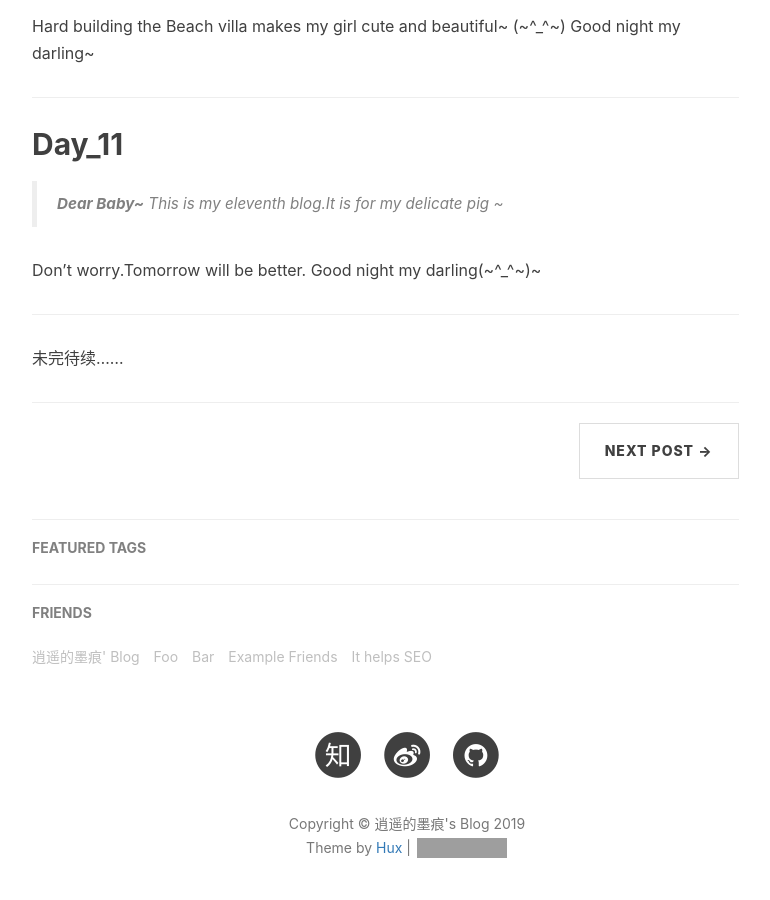
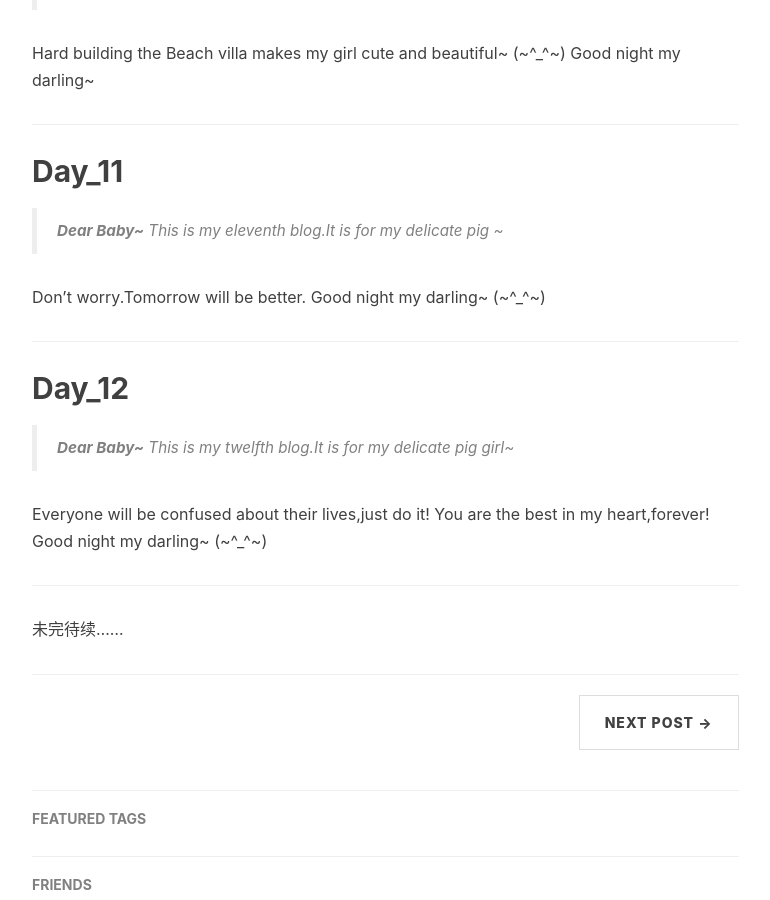
Before and after one commit to Big1ce/Big1ce.github.io, a Jekyll site: the page built from _posts/2019-08-16-good-night.markdown, in a window 1280 px wide and 900 px high, scrolled down 3294 px. Shown: the whole window, without its empty margins (233-1003 px from the left). Built offline with Jekyll 4.4.1, drawn with Linux system fonts in a browser that asks for light colours; nearby versions of some CDN libraries; comment, search, counter and statistics services are not loaded; grey boxes are pictures that could not be loaded.

Commit message:
post_day_12

```diff
--- a/_posts/2019-08-16-good-night.markdown
+++ b/_posts/2019-08-16-good-night.markdown
@@ -26,6 +26,7 @@ tags:
 [Day_9](#Day_9)<br>
 [Day_10](#Day_10)<br>
 [Day_11](#Day_11)<br>
+[Day_12](#Day_12)<br>
 
 
 ---
@@ -145,11 +146,22 @@ Hard building the Beach villa makes my girl cute and beautiful~ (~^_^~) Good nig
 > **Dear Baby~** This is my eleventh blog.It is for my delicate pig ~
 
 
-Don't worry.Tomorrow will be better. Good night my darling(~^_^~)~
+Don't worry.Tomorrow will be better. Good night my darling~ (~^_^~)
+
+---
+<p id = "Day_12"></p>
+## Day_12
+
+
+> **Dear Baby~** This is my twelfth blog.It is for my delicate pig girl~
+
+
+Everyone will be confused about their lives,just do it! You are the best in my heart,forever! Good night my darling~ (~^_^~)
 
 ---
 
 
 
 
+
 未完待续......
```
